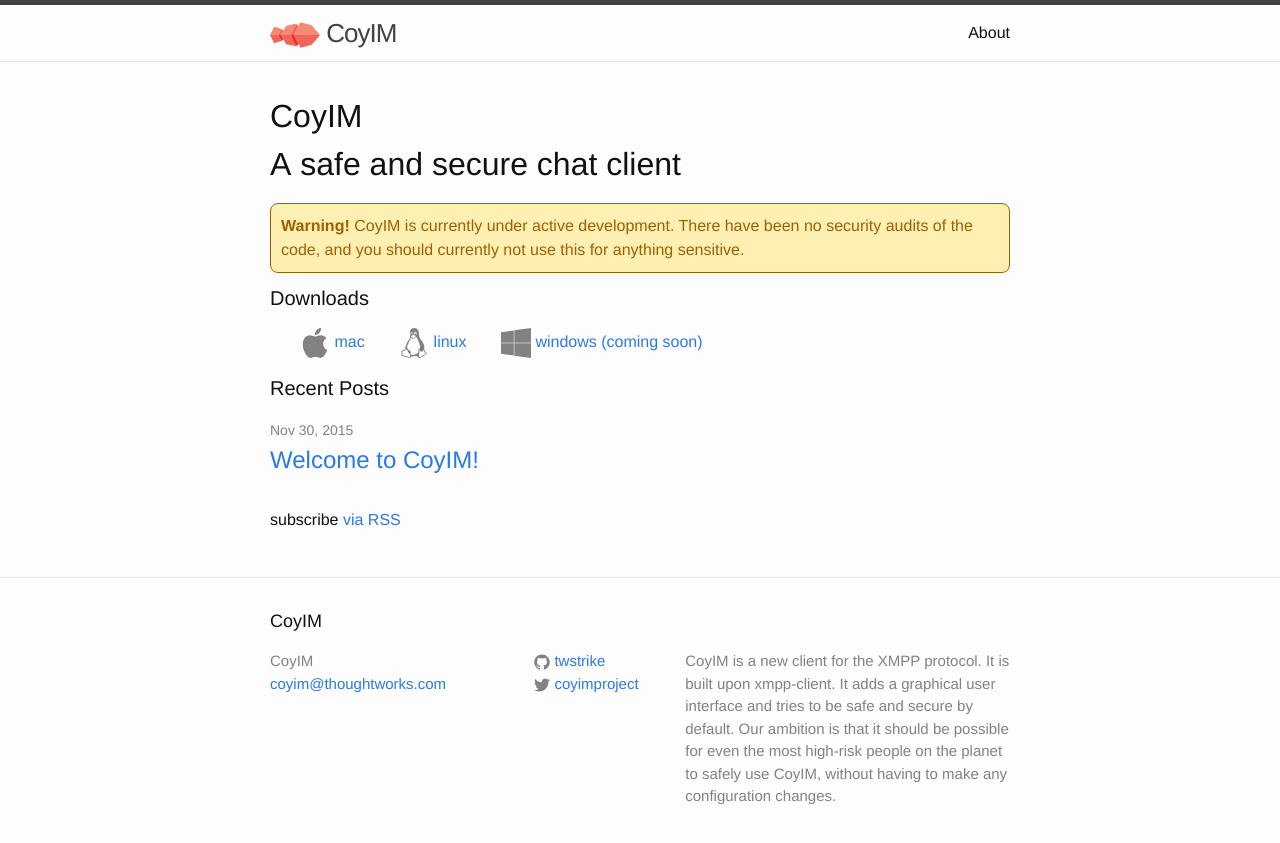
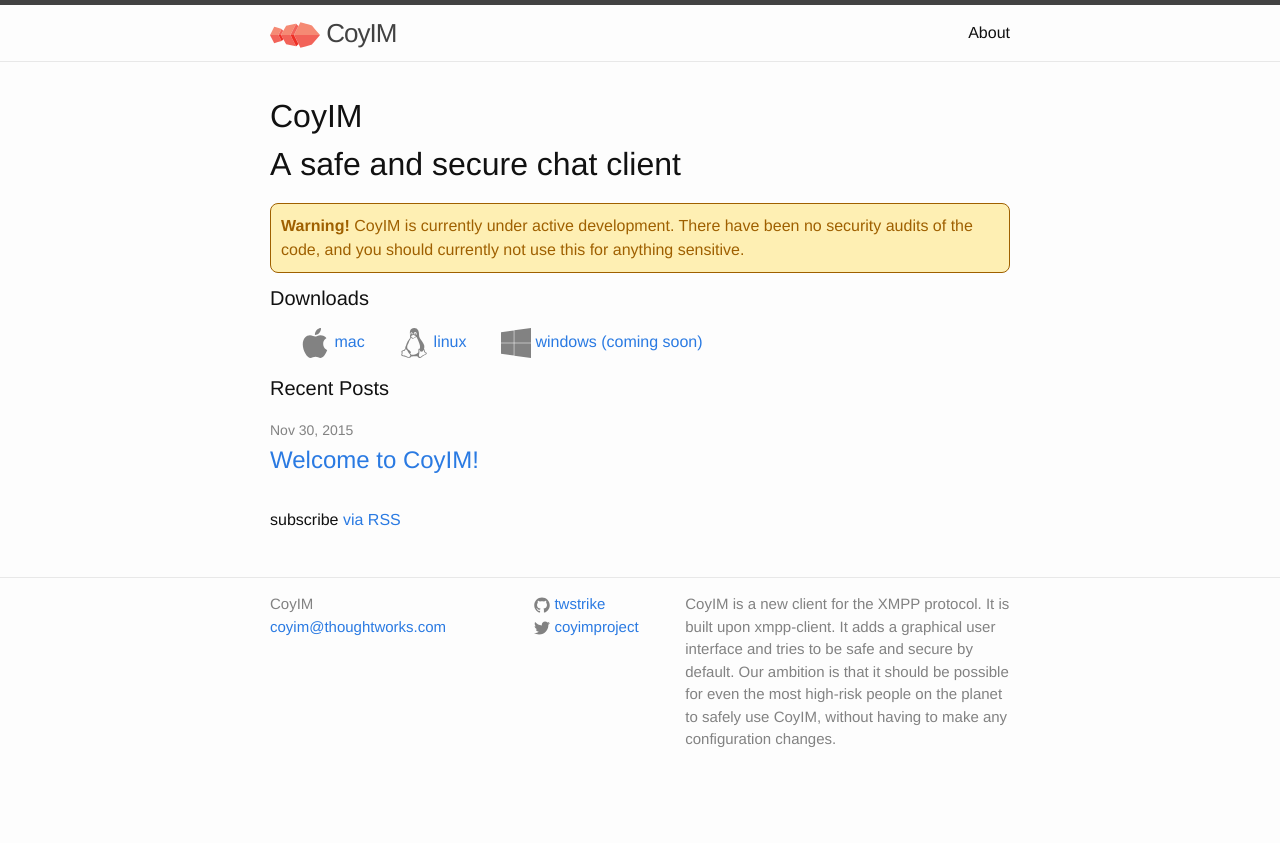
Before and after one commit to coyim/coyim-page, a Jekyll site: the page built from index.html, in a window 1280 px wide. Shown: the top 843 px of the page. Built offline with Jekyll 4.4.1, drawn with Linux system fonts in a browser that asks for light colours.

Commit message:
Removing extra space

```diff
--- a/_includes/footer.html
+++ b/_includes/footer.html
@@ -1,8 +1,5 @@
 <footer class="site-footer">
-
   <div class="wrapper">
-
-    <h2 class="footer-heading">{{ site.title }}</h2>
 
     <div class="footer-col-wrapper">
       <div class="footer-col  footer-col-1">
@@ -49,7 +46,5 @@
         <p class="text">{{ site.description }}</p>
       </div>
     </div>
-
   </div>
-
 </footer>
--- a/_sass/_layout.scss
+++ b/_sass/_layout.scss
@@ -93,7 +93,7 @@
  */
 .site-footer {
     border-top: 1px solid $grey-color-light;
-    padding: $spacing-unit 0;
+    padding: $spacing-unit / 2 0;
 }
 
 .footer-heading {
@@ -116,7 +116,6 @@
 
 .footer-col {
     float: left;
-    margin-bottom: $spacing-unit / 2;
     padding-left: $spacing-unit / 2;
 }
 
```
Also changed, not shown: css/main.scss (+0 -8 lines).
